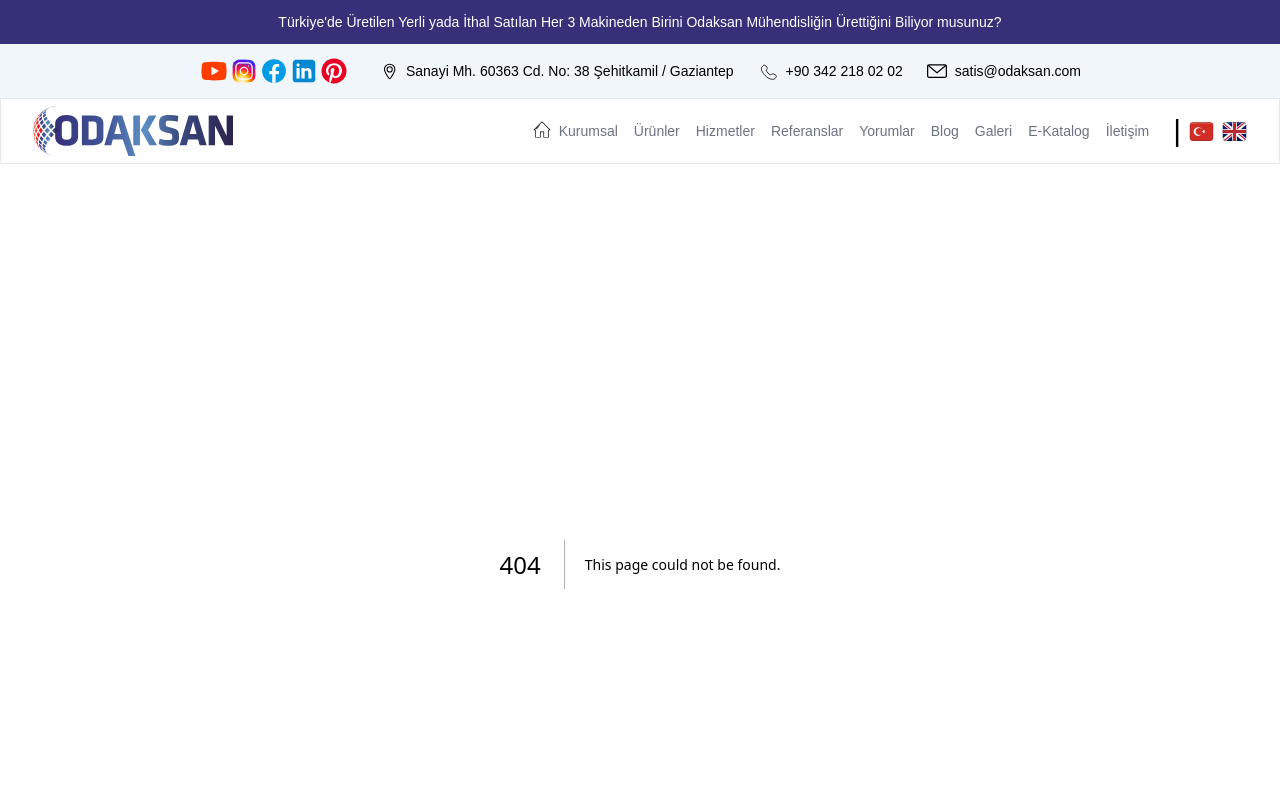
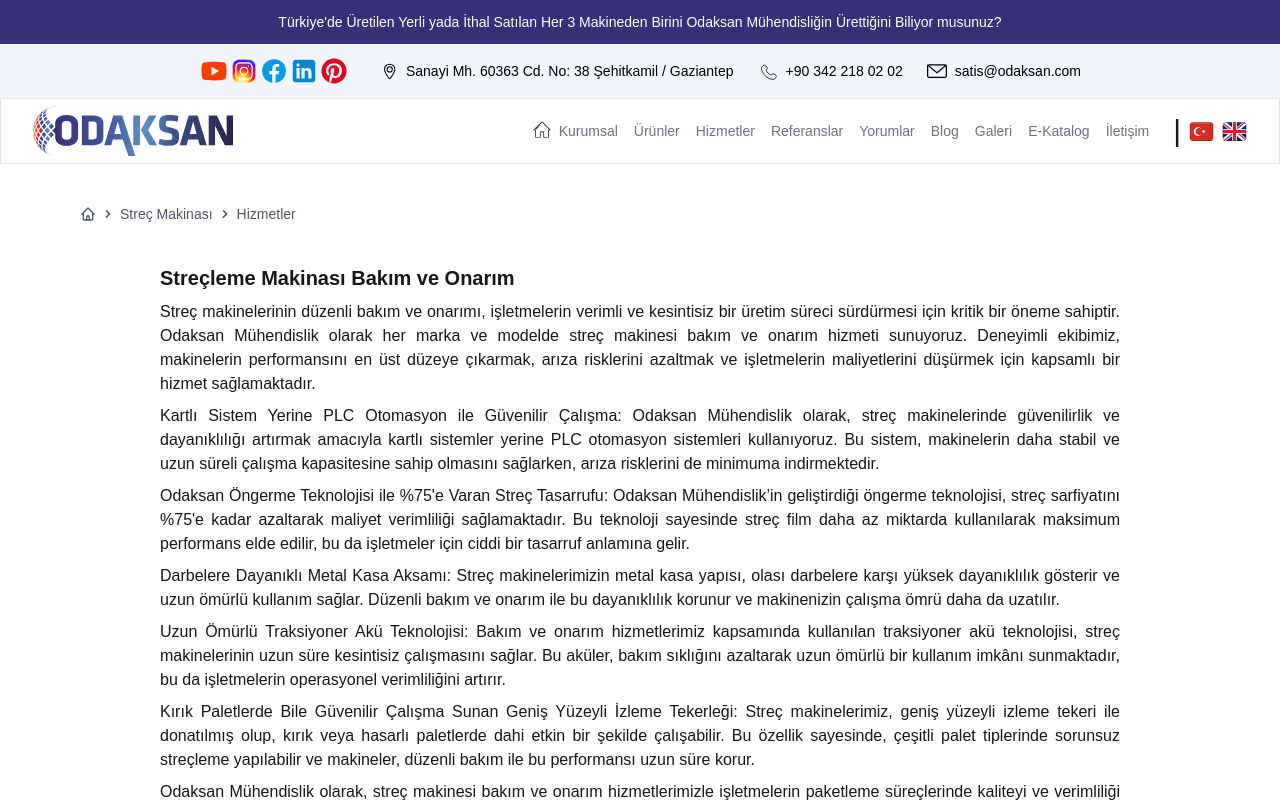
Before and after one commit to muhsinaltintop/odaksan, a Next.js app: page /hizmetler in a window 1280 px wide. Before the commit this address had no page. Shown: the top 802 px of the page. Built offline with nearby package versions, Linux system fonts and the light colour scheme.

Commit message:
hizmetler added

```diff
--- a/app/_components/_atoms/Breadcrum.jsx
+++ b/app/_components/_atoms/Breadcrum.jsx
@@ -1,9 +1,13 @@
+"use client"
 import Link from 'next/link'
 import React from 'react'
+import { usePathname } from 'next/navigation'
 
 const Breadcrum = () => {
+    const pathName = usePathname();
   return (
     <div>
+      {console.log("pN:", pathName)}
       <nav aria-label="Breadcrumb">
         <ol className="flex items-center gap-1 text-sm text-gray-600">
           <li>
@@ -62,7 +66,7 @@
           </li>
 
           <li>
-            <Link href="#" className="block transition hover:text-gray-700"> Mobil Streç Makinası </Link>
+            <Link href="#" className="block transition hover:text-gray-700"> {pathName === "/hizmetler" ? "Hizmetler" : "" } </Link>
           </li>
         </ol>
       </nav></div>
--- /dev/null
+++ b/app/hizmetler/page.jsx
@@ -0,0 +1,36 @@
+import React from 'react'
+import Breadcrum from '../_components/_atoms/Breadcrum'
+
+const page = () => {
+  return (
+    <div className='mx-20 my-10'>
+        <div><Breadcrum/></div>
+        <div className='flex flex-col mt-10 mx-20 gap-2 text-justify'>
+            <h1 className='text-xl font-bold'>Streçleme Makinası Bakım ve Onarım</h1>
+            <p>
+            Streç makinelerinin düzenli bakım ve onarımı, işletmelerin verimli ve kesintisiz bir üretim süreci sürdürmesi için kritik bir öneme sahiptir. Odaksan Mühendislik olarak her marka ve modelde streç makinesi bakım ve onarım hizmeti sunuyoruz. Deneyimli ekibimiz, makinelerin performansını en üst düzeye çıkarmak, arıza risklerini azaltmak ve işletmelerin maliyetlerini düşürmek için kapsamlı bir hizmet sağlamaktadır.
+            </p>
+            <p>
+            Kartlı Sistem Yerine PLC Otomasyon ile Güvenilir Çalışma: Odaksan Mühendislik olarak, streç makinelerinde güvenilirlik ve dayanıklılığı artırmak amacıyla kartlı sistemler yerine PLC otomasyon sistemleri kullanıyoruz. Bu sistem, makinelerin daha stabil ve uzun süreli çalışma kapasitesine sahip olmasını sağlarken, arıza risklerini de minimuma indirmektedir.
+            </p>
+            <p>
+            Odaksan Öngerme Teknolojisi ile %75&#39;e Varan Streç Tasarrufu: Odaksan Mühendislik’in geliştirdiği öngerme teknolojisi, streç sarfiyatını %75&#39;e kadar azaltarak maliyet verimliliği sağlamaktadır. Bu teknoloji sayesinde streç film daha az miktarda kullanılarak maksimum performans elde edilir, bu da işletmeler için ciddi bir tasarruf anlamına gelir.
+            </p>
+            <p>
+            Darbelere Dayanıklı Metal Kasa Aksamı: Streç makinelerimizin metal kasa yapısı, olası darbelere karşı yüksek dayanıklılık gösterir ve uzun ömürlü kullanım sağlar. Düzenli bakım ve onarım ile bu dayanıklılık korunur ve makinenizin çalışma ömrü daha da uzatılır.
+            </p>
+            <p>
+            Uzun Ömürlü Traksiyoner Akü Teknolojisi: Bakım ve onarım hizmetlerimiz kapsamında kullanılan traksiyoner akü teknolojisi, streç makinelerinin uzun süre kesintisiz çalışmasını sağlar. Bu aküler, bakım sıklığını azaltarak uzun ömürlü bir kullanım imkânı sunmaktadır, bu da işletmelerin operasyonel verimliliğini artırır.
+            </p>
+            <p>
+            Kırık Paletlerde Bile Güvenilir Çalışma Sunan Geniş Yüzeyli İzleme Tekerleği: Streç makinelerimiz, geniş yüzeyli izleme tekeri ile donatılmış olup, kırık veya hasarlı paletlerde dahi etkin bir şekilde çalışabilir. Bu özellik sayesinde, çeşitli palet tiplerinde sorunsuz streçleme yapılabilir ve makineler, düzenli bakım ile bu performansı uzun süre korur.
+            </p>
+            <p>
+            Odaksan Mühendislik olarak, streç makinesi bakım ve onarım hizmetlerimizle işletmelerin paketleme süreçlerinde kaliteyi ve verimliliği artırmayı hedefliyoruz. Kartlı sistem yerine kullandığımız PLC otomasyon sistemi, dayanıklı metal kasa yapısı, uzun ömürlü traksiyoner akü, geniş yüzeyli izleme tekeri ve streç öngerme teknolojimizle makine performansınızı artırıyor, streç sarfiyatını düşürerek işletme maliyetlerinizi optimize ediyoruz. Streç makinelerinizin bakımını güvenilir ellere emanet etmek istiyorsanız, Odaksan Mühendislik olarak sizlere profesyonel çözümler sunmaktan memnuniyet duyarız.
+            </p>
+        </div>
+    </div>
+  )
+}
+
+export default page
```
